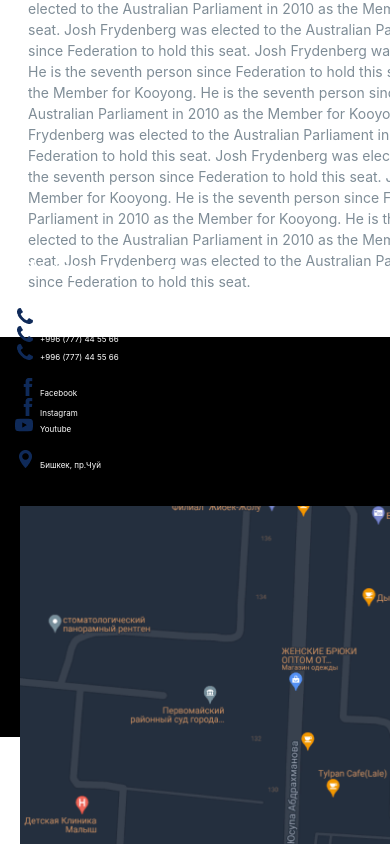
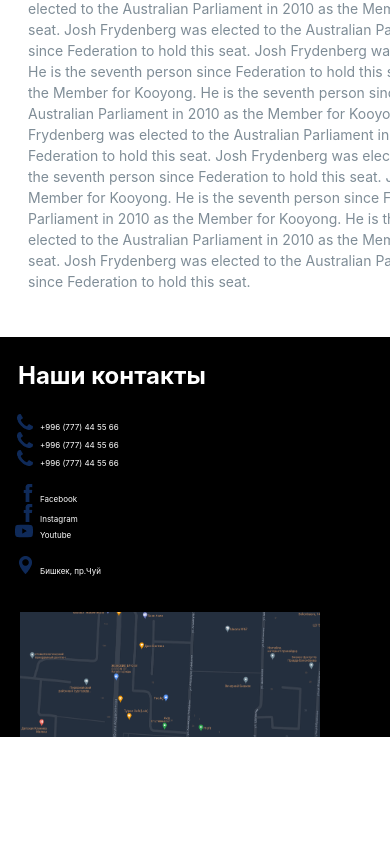
Before and after one commit to Adilettto/Landing-Page, a plain HTML site: page sidepage.html in a window 390 px wide. Shown: the part 494-1338 px from the top of the page. After the commit the page ends 1231 px from the top, so only its background shows below. Drawn offline with Linux system fonts and the light colour scheme.

Commit message:
fixed sizes of images

```diff
--- a/css/footer.css
+++ b/css/footer.css
@@ -49,6 +49,7 @@ footer a {
 
 @media only screen and (max-width: 480px) {
     footer {
+        width: 100%;
         height: 400px;
         background-size: cover;
         flex-direction: column;
@@ -62,7 +63,7 @@ footer a {
     }
 
     footer img {
-        width: 300px;
+        max-width: 300px;
         height: 100px;
         padding-left: 20px;
     }
```
